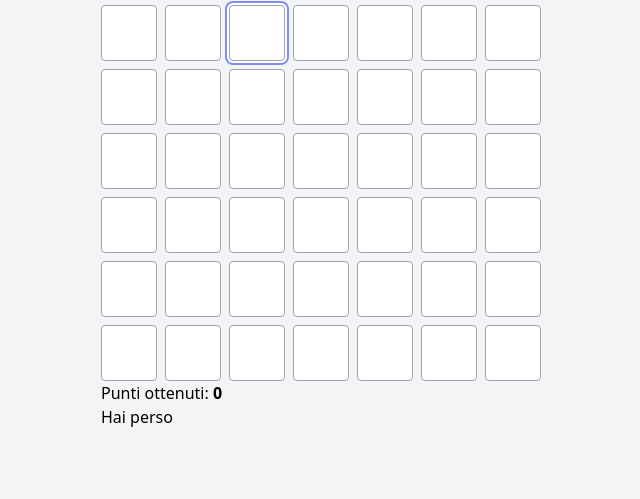
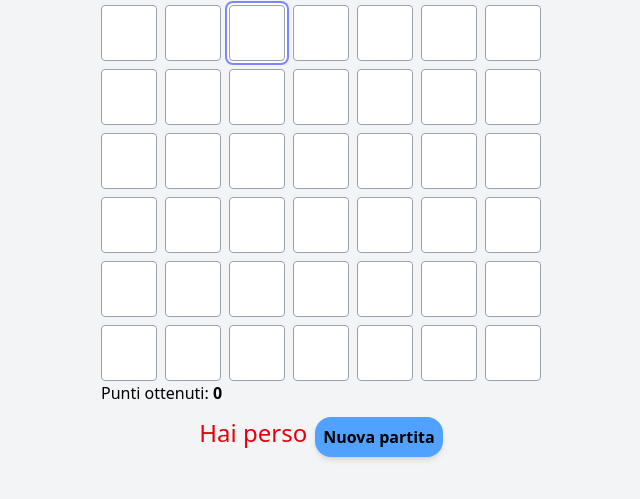
Before and after one commit to DoriaFabio/campo-minato, a website: page index.html in a window 1280 px wide. Both pictures are taken after a click on the button "10". Shown: the part 131-630 px from the top of the page, without its empty margins (319-959 px from the left). Drawn offline with nearby package versions, Linux system fonts and the light colour scheme.

Commit message:
try to do tailwind in production. add button reset

```diff
--- a/index.html
+++ b/index.html
@@ -5,11 +5,15 @@
     <meta charset="UTF-8">
     <meta name="viewport" content="width=device-width, initial-scale=1.0">
     <title>Campo minato</title>
+    <!-- <link rel="stylesheet" href="./output.css"> -->
     <!-- Font Awesome -->
     <script src="https://kit.fontawesome.com/9fc1af3224.js" crossorigin="anonymous"></script>
-    <link rel="stylesheet" href="./style.css">
-    <!-- <link rel="stylesheet" href="./output.css"> -->
-    <script src="https://cdn.tailwindcss.com"></script>
+    <!-- !Tailwind not production -->
+    <!-- <link rel="stylesheet" href="./input.css"> -->
+    <!-- <script src="https://cdn.tailwindcss.com"></script> -->
+     <!--  !Tailwind production -->
+    <link rel="stylesheet" href="/public/tailwind.css">
+
 </head>
 
 <body class="bg-gray-100 flex items-center justify-center p-4 mt-2">
@@ -18,7 +22,10 @@
         <div id="game-board" class="grid grid-cols-7 gap-2 justify-center">
         </div>
         <p>Punti ottenuti: <strong id="count-point">0</strong></p>
-        <p id="message"></p>
+        <div class="flex justify-center gap-2 mt-3">
+            <p id="message" class="text-center text-2xl"></p>
+            <a id="reset" class="p-2 bg-blue-400 font-semibold rounded-2xl cursor-pointer hover:bg-blue-500 hover:scale-105 shadow-md hover:shadow-2xl transition duration-300">Nuova partita</a>
+        </div>
     </main>
 </body>
 <script src="./script.js"></script>
--- /dev/null
+++ b/input.css
@@ -0,0 +1 @@
+@import "tailwindcss";
--- a/script.js
+++ b/script.js
@@ -38,7 +38,7 @@ for (let r = 0; r < row; r++) {
             'border', 'border-gray-400', 'rounded',
             'bg-white', 'text-gray-800',
             'focus:outline-none', 'focus:ring-2', 'focus:ring-indigo-400', 'focus:ring-offset-2',
-            'transition-colors', 'duration-150', "text-white"
+            'transition-colors', 'duration-150', "text-transparent"
         ].join(' ');
         btn.textContent = idx;
 
@@ -55,23 +55,46 @@ for (let r = 0; r < row; r++) {
 
 let counter = 0;
 const message = document.getElementById("message");
+let gameOver = false;
 function toggleCell(el) {
+    if (gameOver) return; // blocco click se ho già perso o vinto
     const isPressed = el.getAttribute('aria-pressed') === 'true';
     if (!isPressed) {
         el.setAttribute('aria-pressed', 'true'); // segno la cella come cliccata
         if (el.dataset.bomb === "true") {
             // gestione bomba
+            el.classList.remove("text-transparent");
             el.classList.add("bg-red-600", "text-white");
             el.innerHTML = `<i class="fa-solid fa-bomb"></i>`;
-            el.removeEventListener('click', () => toggleCell(el));
             message.innerHTML = "Hai perso";
+            message.classList.add("text-red-600");
+            gameOver = true;
+            const allCells = document.querySelectorAll("#game-board button");
+            allCells.forEach(cell => {
+                cell.classList.remove("cursor-pointer");
+                cell.classList.add("cursor-not-allowed");  // cursore disabilitato
+            });
         } else {
+            el.classList.remove("text-transparent");
             el.classList.add("bg-gray-400", "text-white");
             counter = counter + 1;
             point.innerHTML = counter;
         }
     }
-    if(counter === totalCells - bombCount) {
+    if (counter === totalCells - bombCount) {
         message.innerHTML = "Hai vinto";
+        message.classList.add("text-green-600");
+        gameOver = true;
+        const allCells = document.querySelectorAll("#game-board button");
+        allCells.forEach(cell => {
+            cell.classList.remove("cursor-pointer");
+            cell.classList.add("cursor-not-allowed");  // cursore disabilitato
+        });
     }
 }
+
+// Bottone reset
+const resetBtn = document.getElementById("reset");
+resetBtn.addEventListener("click", () => {
+    location.reload(); // ricarica la pagina e resetta tutto
+});
--- a/style.css
+++ /dev/null
@@ -1,4 +0,0 @@
-/* @import "tailwindcss" */
-@tailwind base;
-@tailwind components;
-@tailwind utilities;
--- a/tailwind.config.js
+++ b/tailwind.config.js
@@ -1,8 +1,27 @@
 /** @type {import('tailwindcss').Config} */
-module.exports = {
-    content: ["./index.html", "./script.js"],
+export default {
+    content: [
+        "./*.html",    // tutti gli HTML nella root
+        "./*.js"       // tutti i JS nella root
+    ],
+    safelist: [
+        // Dimensioni bottoni e layout
+        'w-12', 'h-12', 'sm:w-14', 'sm:h-14',
+        'flex', 'items-center', 'justify-center',
+        'border', 'border-gray-400', 'rounded',
+        'focus:outline-none', 'focus:ring-2', 'focus:ring-indigo-400', 'focus:ring-offset-2',
+        'transition-colors', 'duration-150',
+
+        // Stati dinamici
+        'text-transparent',     // numeri nascosti
+        'bg-gray-400', 'bg-red-600', 'bg-white', 'bg-blue-400', 'bg-blue-500',
+        'text-white', 'text-red-600', 'text-green-600', 'text-gray-800',
+        'cursor-pointer', 'cursor-not-allowed',
+        'rounded-2xl', 'shadow-md', 'hover:shadow-2xl', 'hover:scale-105',
+        'hover:bg-blue-500', 'transition', 'duration-300', 'font-semibold'
+    ],
     theme: {
         extend: {},
     },
     plugins: [],
-}
+};
```
Also changed, not shown: package.json (+2 -5 lines), output.css (deleted), public/tailwind.css (added), 1 other file.
